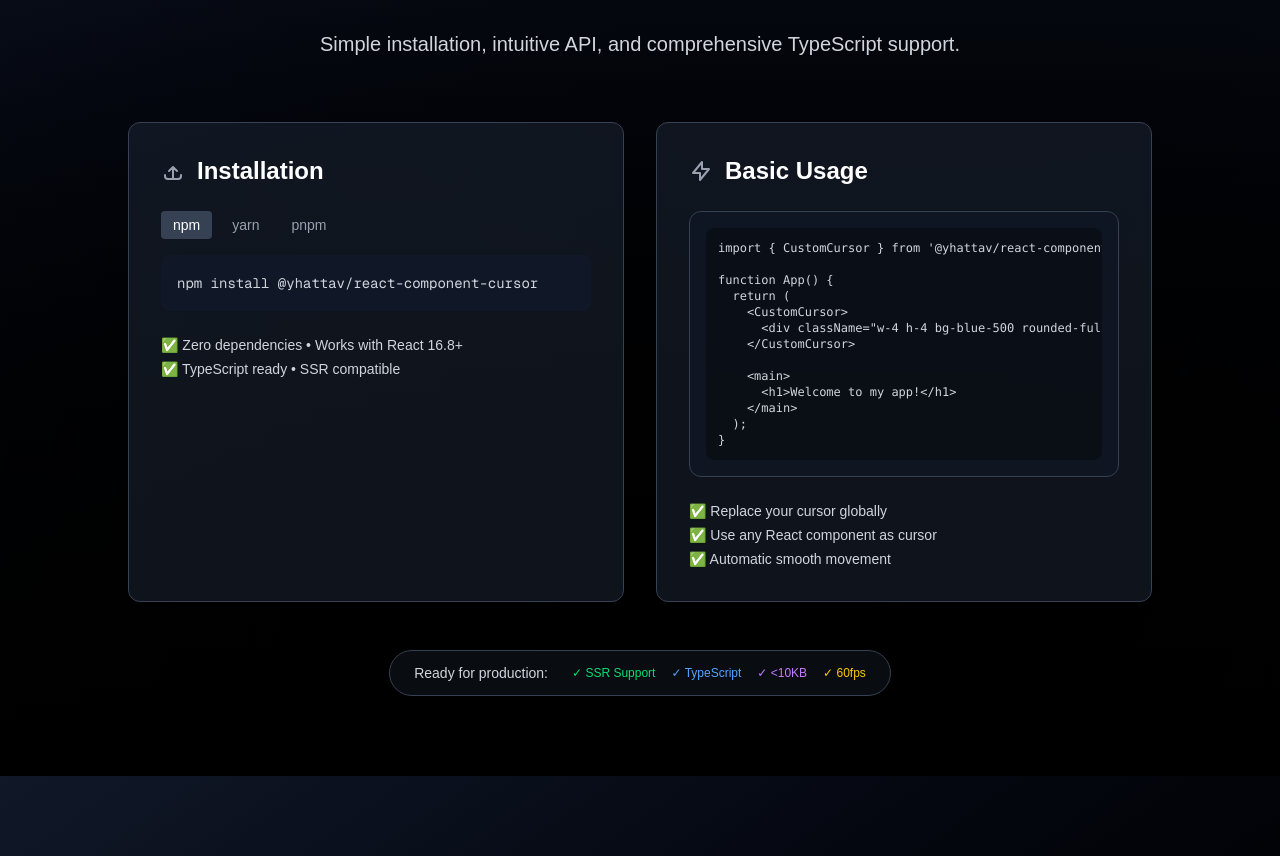
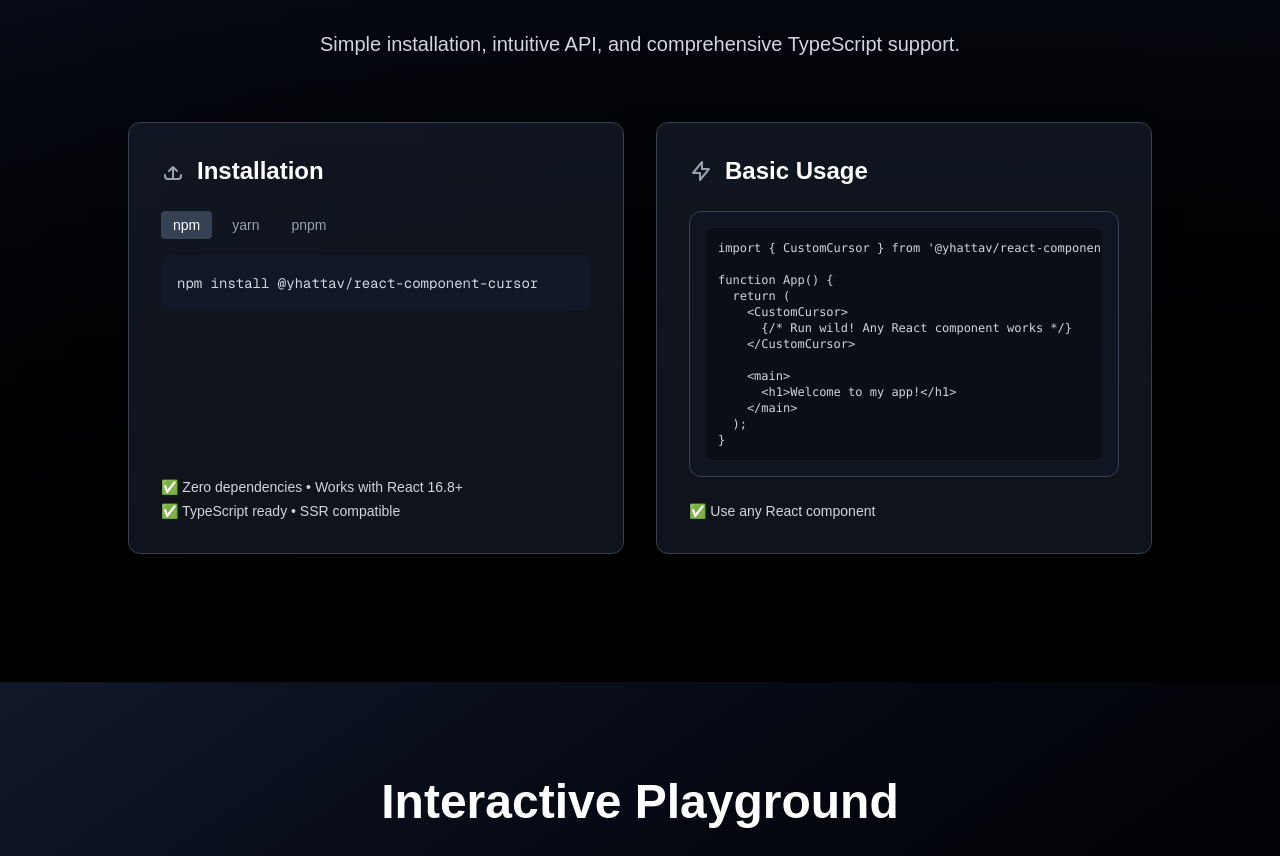
Before and after one commit to yhattav/react-component-cursor, a Next.js app in the folder example-nextjs/: page / in a window 1280 px wide. Shown: the part 954-1810 px from the top of the page. Built offline with nearby package versions, Linux system fonts and the light colour scheme.

Commit message:
finalizing

```diff
--- a/example-nextjs/src/components/sections/quick-start-section.tsx
+++ b/example-nextjs/src/components/sections/quick-start-section.tsx
@@ -49,7 +49,7 @@
             whileInView={{ opacity: 1, x: 0 }}
             transition={{ delay: 0.2, duration: 0.8 }}
             viewport={{ once: true }}
-            className="bg-gray-800/50 rounded-xl p-8 border border-gray-700"
+            className="bg-gray-800/50 rounded-xl p-8 border border-gray-700 flex flex-col"
           >
             <h3 className="text-2xl font-semibold text-white mb-6 flex items-center gap-3">
               <svg className="w-6 h-6 text-gray-400" fill="none" stroke="currentColor" viewBox="0 0 24 24">
@@ -90,7 +90,7 @@
               </button>
             </div>
 
-            <div className="text-gray-300 text-sm space-y-1">
+            <div className="text-gray-300 text-sm space-y-1 mt-auto">
               <p>✅ Zero dependencies • Works with React 16.8+</p>
               <p>✅ TypeScript ready • SSR compatible</p>
             </div>
@@ -101,7 +101,7 @@
             whileInView={{ opacity: 1, x: 0 }}
             transition={{ delay: 0.4, duration: 0.8 }}
             viewport={{ once: true }}
-            className="bg-gray-800/50 rounded-xl p-8 border border-gray-700"
+            className="bg-gray-800/50 rounded-xl p-8 border border-gray-700 flex flex-col"
           >
             <h3 className="text-2xl font-semibold text-white mb-6 flex items-center gap-3">
               <svg className="w-6 h-6 text-gray-400" fill="none" stroke="currentColor" viewBox="0 0 24 24">
@@ -115,7 +115,7 @@
 function App() {
   return (
     <CustomCursor>
-      <div className="w-4 h-4 bg-blue-500 rounded-full" />
+      {/* Run wild! Any React component works */}
     </CustomCursor>
 
     <main>
@@ -126,10 +126,8 @@
               className="mb-6"
             />
 
-            <div className="text-gray-300 text-sm space-y-1">
-              <p>✅ Replace your cursor globally</p>
-              <p>✅ Use any React component as cursor</p>
-              <p>✅ Automatic smooth movement</p>
+            <div className="text-gray-300 text-sm space-y-1 mt-auto">
+              <p>✅ Use any React component</p>
             </div>
           </motion.div>
         </div>
@@ -142,7 +140,7 @@
           viewport={{ once: true }}
           className="text-center mt-12"
         >
-          <div className="inline-flex items-center gap-6 px-6 py-3 bg-gray-800/30 rounded-full border border-gray-700">
+          {/* <div className="inline-flex items-center gap-6 px-6 py-3 bg-gray-800/30 rounded-full border border-gray-700">
             <span className="text-sm text-gray-300">Ready for production:</span>
             <div className="flex items-center gap-4 text-xs">
               <span className="text-green-400">✓ SSR Support</span>
@@ -150,7 +148,7 @@
               <span className="text-purple-400">✓ {'<'}10KB</span>
               <span className="text-yellow-400">✓ 60fps</span>
             </div>
-          </div>
+          </div> */}
         </motion.div>
       </div>
     </section>
```
